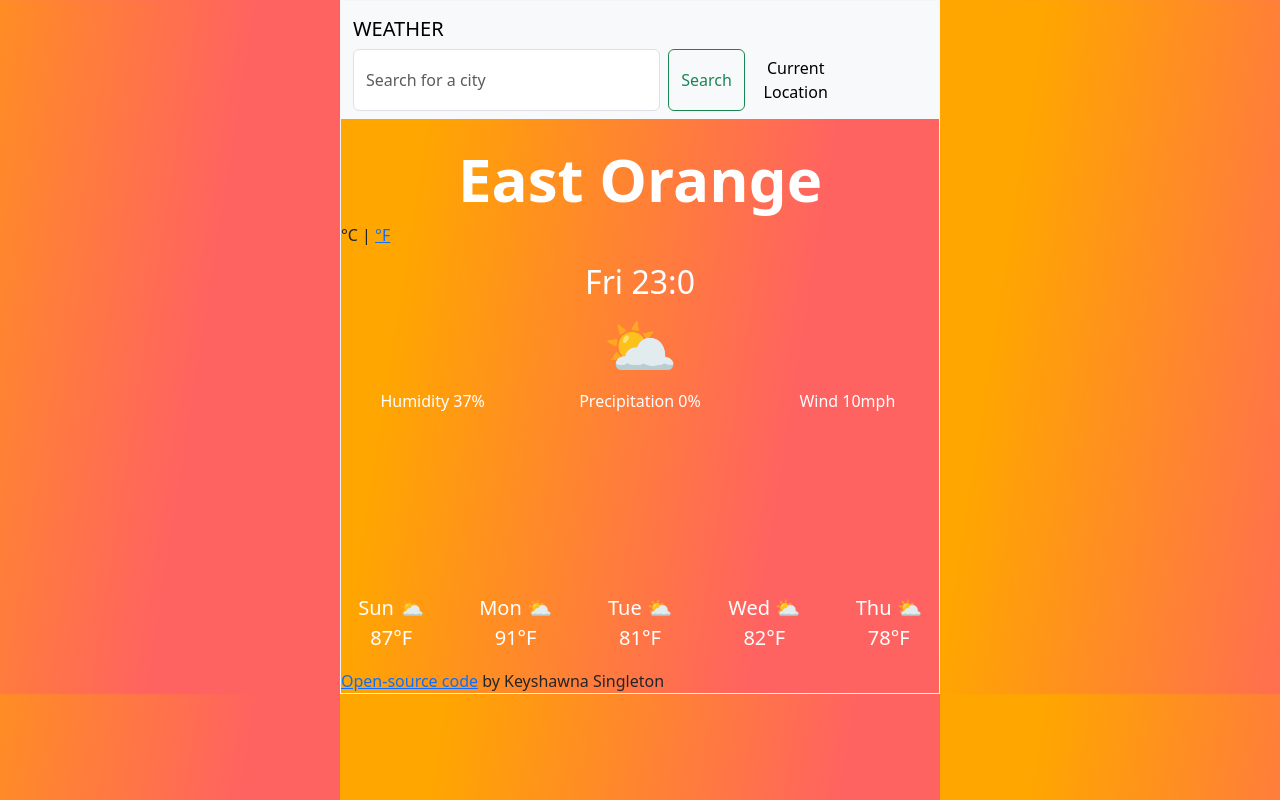
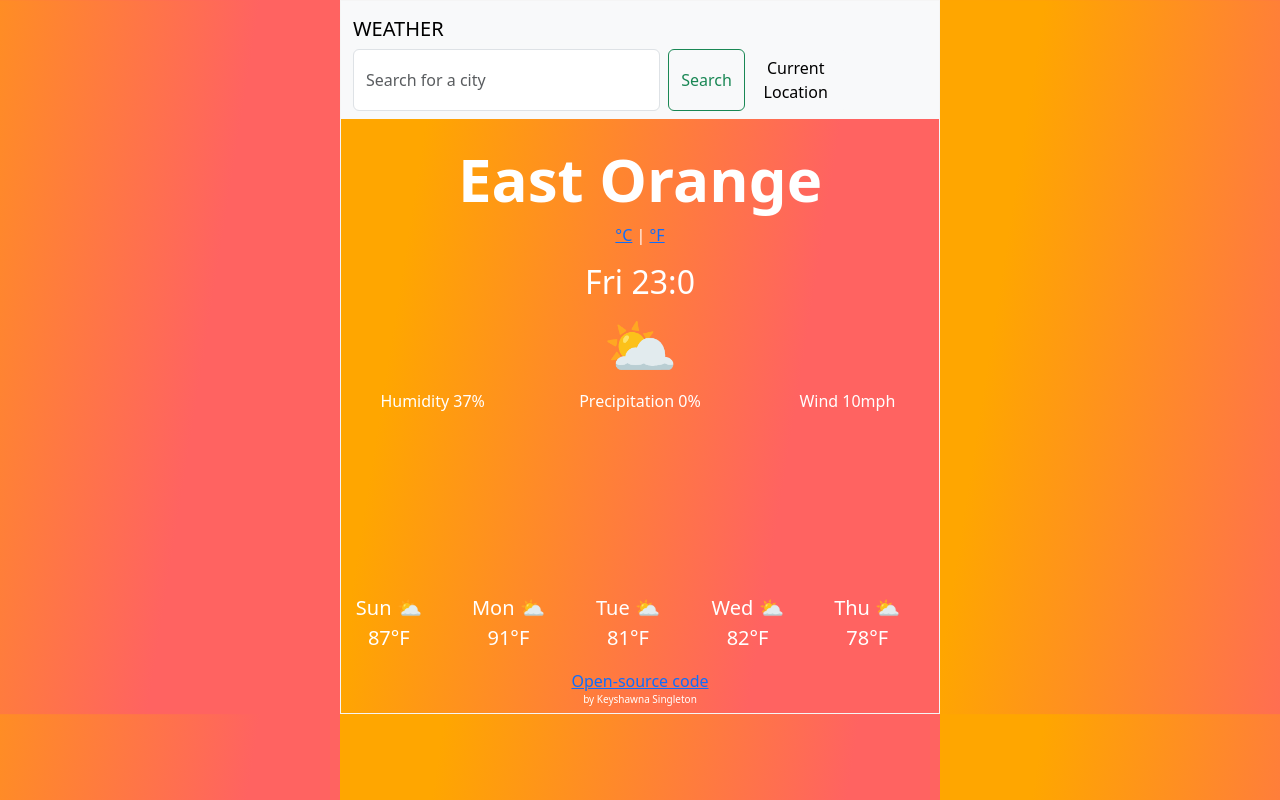
Before and after one commit to Keyshawnas/weather-app, a plain HTML site: page index.html in a window 1280 px wide. Drawn offline with nearby package versions, Linux system fonts and the light colour scheme.

Commit message:
edit js and css
added Celsius a and Fahrenheit links

```diff
--- a/index.html
+++ b/index.html
@@ -28,7 +28,8 @@
         </br>
         <h1 id="city"></h1>
         <div id="temperature"></div>
-        <span class="units">°C | <a href="#" id="fahrenheit-link">°F</a></span>
+        <p><span class="units"><a href="#" id="fahrenheit-link">°C</a> | <a href="#" id="fahrenheit-link">°F</a></span>
+        </p>
         <p id="temperature-description"></p>
         <h2></h2>
         <h3>⛅</h3>
@@ -36,7 +37,6 @@
             <div class="col-4">Humidity 37%</div>
             <div class="col-4">Precipitation 0%</div>
             <div class="col-4">Wind 10mph</div>
-        </div>
             </div.class>
             <div class="row">
                 <div class="col-2">Sun ⛅ 87°F</div>
@@ -50,7 +50,7 @@
             </script>
             <p></p>
             <a href=https://github.com/Keyshawnas/weather-app>Open-source code</a>
-        by Keyshawna Singleton
+            <h5>by Keyshawna Singleton</h5>
 </body>
 
 </html>
--- a/index.js
+++ b/index.js
@@ -22,7 +22,7 @@ function showTemperature(response) {
   let temperature = Math.round(response.data.main.temp);
   let temperatureElement = document.querySelector("#temperature");
   let description = document.querySelector("#temperature-description");
-  temperatureElement.innerHTML = `${temperature}°C`;
+  temperatureElement.innerHTML = `${temperature}`;
   description.innerHTML = response.data.weather[0].description;
 }
 let h1 = document.querySelector("#city");
--- a/style.css
+++ b/style.css
@@ -50,6 +50,10 @@ body {
   color: #fff;
   text-align: center;
 }
-units {
+p {
   text-align: center;
 }
+h5 {
+  text-align: center;
+  font-size: 10px;
+}
```
Lines whose indentation alone changed are shown as unchanged.
